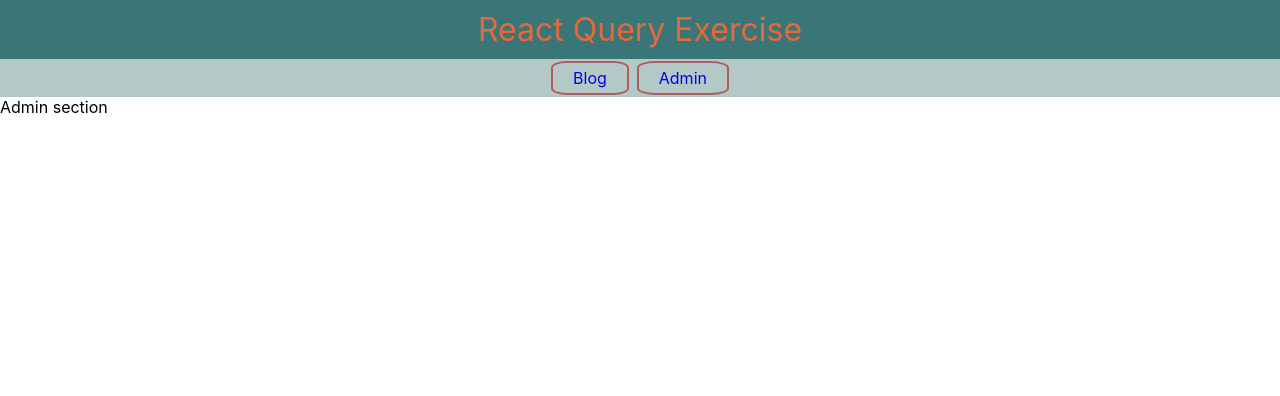
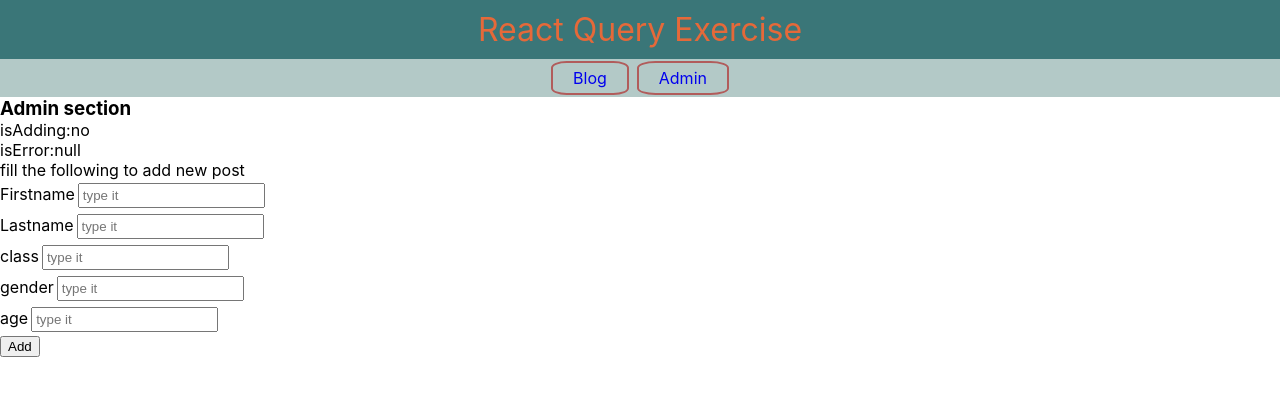
Before and after one commit to Thierry-Chain/reactQuery, a React (Create React App) app: page /admin in a window 1280 px wide. Shown: the top 396 px of the page. Built offline with nearby package versions, Linux system fonts and the light colour scheme.

Commit message:
added create new post feature

```diff
--- a/src/App.js
+++ b/src/App.js
@@ -3,6 +3,7 @@
 import ErrorPage from './components/ErrorPage'
 import Main from './components/Main'
 import NavBar from './components/NavBar'
+import Post from './components/Post'
 
 function App() {
   return (
@@ -10,8 +11,9 @@
       <NavBar />
       <Switch>
         <Route exact path="/" component={Main} />
-        <Route exact path="/admin" component={Admin} />
-        <Route exact path="/:hgd" component={ErrorPage} />
+        <Route path="/admin" component={Admin} />
+        <Route path="/post/:id" component={Post} />
+        <Route path="/:hgd" component={ErrorPage} />
       </Switch>
     </BrowserRouter>
   )
--- /dev/null
+++ b/src/api/addNewPost.js
@@ -0,0 +1,22 @@
+/* eslint-disable no-undef */
+import axios from 'axios'
+export const addPost = async (data) => {
+  const config = {
+    url: `http://localhost:5000/api/student/60e44cd6a5d6420af484f287`,
+    method: 'post',
+    headers: {
+      'Content-Type': 'application/json',
+      'auth-token':
+        'eyJhbGciOiJIUzI1NiIsInR5cCI6IkpXVCJ9.eyJfaWQiOiI2MGU0NGNkNmE1ZDY0MjBhZjQ4NGYyODciLCJpYXQiOjE2MjU1ODgwMTZ9._E_RWxdDWbH8BST6AYTj26GkxwB4nweallhk3LBphFY'
+    },
+    data: JSON.stringify(data)
+  }
+
+  axios(config)
+    .then(() => {
+      alert('done')
+    })
+    .catch((err) => {
+      return alert(err.response.data.message)
+    })
+}
--- a/src/components/Admin.jsx
+++ b/src/components/Admin.jsx
@@ -1,5 +1,103 @@
-import React from 'react'
+import React, { useState } from 'react'
+//import axios from 'axios'
+import { useMutation } from 'react-query'
+import { withRouter } from 'react-router'
+import { addPost } from '../api/addNewPost'
+//import { useAddPost } from '../hooks/useAddPost'
 
-export default function Admin() {
-  return <div>Admin section</div>
+const Admin = (props) => {
+  //console.log(props)
+  const [firstName, setFirstName] = useState('')
+  const [lastName, setlastName] = useState('')
+  const [classe, setClasse] = useState('')
+  const [age, setAge] = useState('')
+  const [gender, setGender] = useState('')
+  const { mutateAsync, isLoading, error } = useMutation(addPost, {
+    onSuccess: (e) => {
+      console.log('object', { e })
+    },
+    onMutate: () => {
+      console.log('muttated')
+    },
+    onSettled: () => {
+      console.log('settled')
+    }
+  })
+
+  const handleSubmit = async (e) => {
+    e.preventDefault()
+    const data = {
+      firstName,
+      lastName,
+      Class: classe,
+      gender,
+      age
+    }
+    // addPost(data)
+    await mutateAsync(data)
+    props.history.push('/')
+    setFirstName('')
+    setlastName('')
+    setClasse('')
+    setGender('')
+    setAge('')
+  }
+  return (
+    <div>
+      <h3>Admin section</h3>
+      <p>isAdding:{isLoading ? 'yes' : 'no'}</p>
+      <p>isError:{JSON.stringify(error)}</p>
+      <p>fill the following to add new post</p>
+
+      <form onSubmit={handleSubmit}>
+        <p>
+          Firstname
+          <input
+            defaultValue={firstName}
+            onChange={(e) => setFirstName(e.target.value)}
+            type="text"
+            placeholder="type it"
+          />
+        </p>
+        <p>
+          Lastname
+          <input
+            defaultValue={lastName}
+            onChange={(e) => setlastName(e.target.value)}
+            type="text"
+            placeholder="type it"
+          />
+        </p>
+        <p>
+          class
+          <input
+            defaultValue={classe}
+            onChange={(e) => setClasse(e.target.value)}
+            type="text"
+            placeholder="type it"
+          />
+        </p>
+        <p>
+          gender
+          <input
+            defaultValue={gender}
+            onChange={(e) => setGender(e.target.value)}
+            type="text"
+            placeholder="type it"
+          />
+        </p>
+        <p>
+          age
+          <input
+            defaultValue={age}
+            onChange={(e) => setAge(e.target.value)}
+            type="text"
+            placeholder="type it"
+          />
+        </p>
+        <button type="submit">Add</button>
+      </form>
+    </div>
+  )
 }
+export default withRouter(Admin)
--- a/src/components/Main.jsx
+++ b/src/components/Main.jsx
@@ -1,5 +1,6 @@
 import React from 'react'
 import { useQuery } from 'react-query'
+import { Link } from 'react-router-dom'
 const getData = async () => {
   const res = await fetch(
     `http://localhost:5000/api/student/60e44cd6a5d6420af484f287`
@@ -11,20 +12,26 @@
 export default function Main() {
   const { status, data, isError } = useQuery('posts', getData, {
     refetchOnWindowFocus: true,
-    onSuccess: () => console.log('done')
+    onSuccess: (dt) => console.log(dt)
   })
-  console.log(data)
+  //console.log(data)
   const content =
     !isError && data
       ? data.map((dt) => {
           return (
             <div className="card-body" key={dt._id}>
-              <p className="card-username">Username:{dt.firstName}</p>
+              <p className="card-username">
+                Username:{dt.firstName + ' ' + dt.lastName}
+              </p>
               <p className="card-id">Id:dt._id{dt._id}</p>
               <p className="card-times">Times:{dt.lend}</p>
               <div>
-                <button>Delete</button>
-                <button>Edit</button>
+                <Link to="/delete">
+                  <button>Delete</button>
+                </Link>
+                <Link to={`/post/${dt._id}`}>
+                  <button>Edit</button>
+                </Link>
               </div>
             </div>
           )
--- /dev/null
+++ b/src/components/Post.jsx
@@ -0,0 +1,29 @@
+import React from 'react'
+import { usePost } from '../hooks/usePost'
+
+export default function Post(props) {
+  const id = props.match.params.id
+
+  const { status, data } = usePost(id)
+  // console.log(data)
+  const content = data ? (
+    <div className="card-body" key={data._id}>
+      <p className="card-username">
+        Username:{data.firstName + ' ' + data.lastName}
+      </p>
+      <p className="card-id">Id:data._id{data._id}</p>
+      <p className="card-times">Times:{data.lend}</p>
+      <div></div>
+    </div>
+  ) : null
+  return (
+    <div className="card">
+      {status === 'error'
+        ? 'sorry we meet an error ..'
+        : status === 'loading'
+        ? 'Please wait ..'
+        : content}
+      {}
+    </div>
+  )
+}
--- /dev/null
+++ b/src/hooks/useAddPost.js
@@ -0,0 +1,22 @@
+import { useMutation } from 'react-query'
+import axios from 'axios'
+const addPost = async (data) => {
+  const config = {
+    url: `http://localhost:5000/api/student/60e44cd6a5d6420af484f287`,
+    method: 'post',
+    headers: {
+      'Content-Type': 'application/json',
+      'auth-token':
+        'eyJhbGciOiJIUzI1NiIsInR5cCI6IkpXVCJ9.eyJfaWQiOiI2MGU0NGNkNmE1ZDY0MjBhZjQ4NGYyODciLCJpYXQiOjE2MjU1ODgwMTZ9._E_RWxdDWbH8BST6AYTj26GkxwB4nweallhk3LBphFY'
+    },
+    data
+  }
+  axios(config)
+}
+const useAddPost = (data) => {
+  return useMutation(() => addPost(data))
+}
+/*
+{"firstName":"bnnnb","lastName":"bnbnbbn","Class":"S1-A","gender":"M","age":"5678"}
+*/
+export { useAddPost }
--- /dev/null
+++ b/src/hooks/usePost.js
@@ -0,0 +1,14 @@
+//import axios from 'axios'
+import { useQuery } from 'react-query'
+
+const getData = async (id) => {
+  const res = await fetch(
+    `http://localhost:5000/api/student/60e44cd6a5d6420af484f287/${id}`
+  )
+  return res.json()
+}
+
+const usePost = (id) => {
+  return useQuery('onePost', () => getData(id))
+}
+export { usePost }
--- a/src/index.css
+++ b/src/index.css
@@ -82,3 +82,7 @@
   font-weight: 600;
   color: rgba(126, 30, 30, 0.651);
 }
+input {
+  margin: 3px;
+  padding: 3px;
+}
```
Also changed, not shown: src/hooks/usePosts.js (+13 -5 lines).
